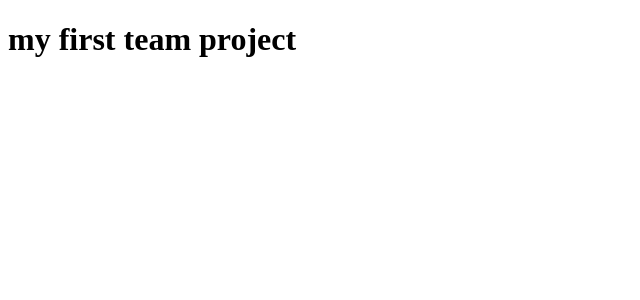
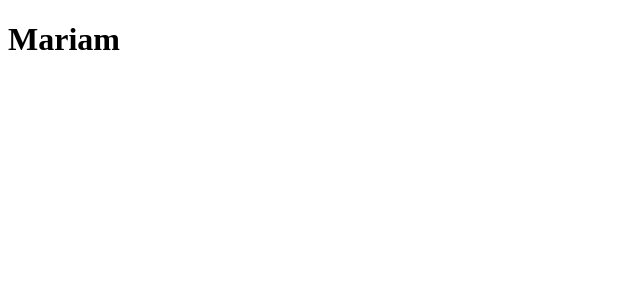
Before and after one commit to mohamedatiah/Blog-Website, an Angular app: page / in a window 1280 px wide. Shown: the top 300 px of the page, without its empty margins (0-640 px from the left). Built offline with nearby package versions, Linux system fonts and the light colour scheme.

Commit message:
Update app.component.html

```diff
--- a/src/app/app.component.html
+++ b/src/app/app.component.html
@@ -1 +1 @@
-<h1>my first team project</h1>
+<h1>Mariam</h1>
```
